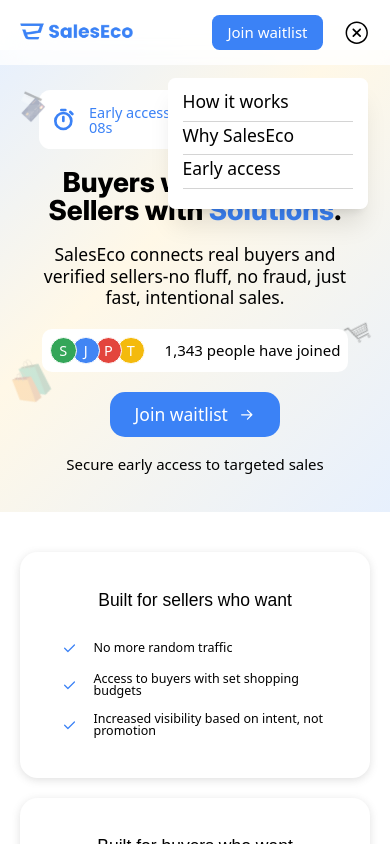
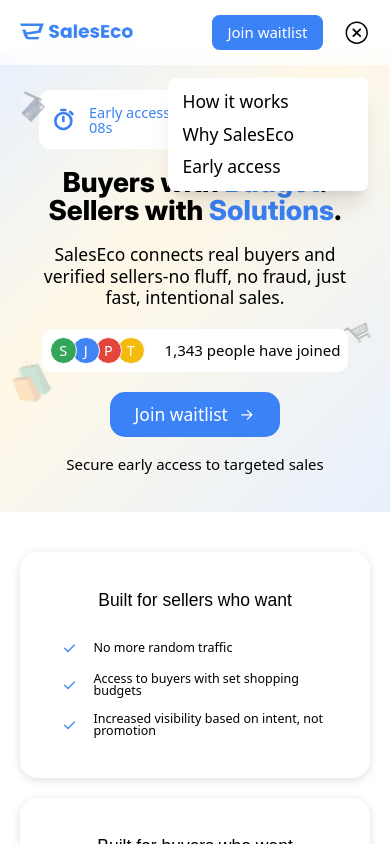
Before and after one commit to stephenson080/saleseco-website, a React (Vite) app: page / in a window 390 px wide. Both pictures are taken after a click on the button 357 px from the left and 32 px from the top of the page. Shown: the top 844 px of the page. Built offline with nearby package versions, Linux system fonts and the light colour scheme; a web font is replaced by a local one.

Commit message:
Minor fixes

```diff
--- a/src/components/navbar/NavMobile.tsx
+++ b/src/components/navbar/NavMobile.tsx
@@ -47,19 +47,19 @@ const NavMobile = () => {
                     >
                         <div className="">
                             <Link
-                                className="block text-[1.75rem] pb-[1rem] border-b-[.125rem] border-b-[hsl(0,0%,83%)] mb-2"
+                                className="block text-[1.75rem] pb-[1rem] mb-2"
                                 to="/how"
                             >
                                 How it works
                             </Link>
                             <Link
-                                className="block text-[1.75rem] pb-[1rem] border-b-[.125rem] border-b-[hsl(0,0%,83%)] mb-2"
+                                className="block text-[1.75rem] pb-[1rem] mb-2"
                                 to="/why"
                             >
                                 Why SalesEco
                             </Link>
                             <Link
-                                className="block text-[1.75rem] pb-[1rem] border-b-[.125rem] border-b-[hsl(0,0%,83%)] mb-2"
+                                className="block text-[1.75rem]"
                                 to="/early"
                             >
                                 Early access
```
